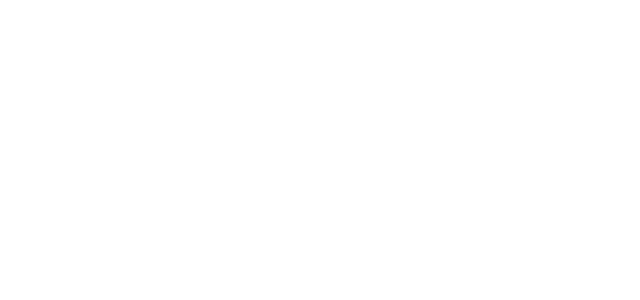
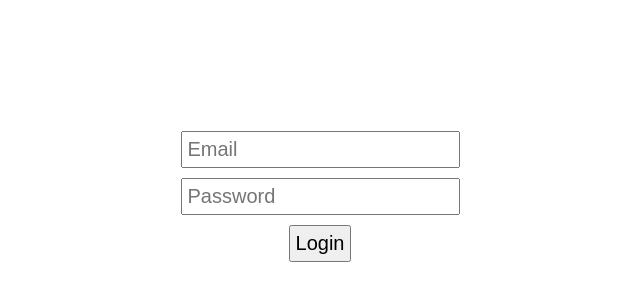
Before and after one commit to impactbyte-norberta/22-pokedex, a React (Create React App) app: page / in a window 1280 px wide. Shown: the part 54-354 px from the top of the page, without its empty margins (320-960 px from the left). Built offline with nearby package versions, Linux system fonts and the light colour scheme.

Commit message:
edit url

```diff
--- a/src/App.js
+++ b/src/App.js
@@ -11,7 +11,7 @@
     return (
         <Router>
             <Switch>
-                <Route exact path="/login">
+                <Route exact path="/">
                     <Login />
                 </Route>
 
--- a/src/pages/Pokemons/Pokemons.js
+++ b/src/pages/Pokemons/Pokemons.js
@@ -24,7 +24,7 @@
     const [pokemons, setPokemon] = useState({});
 
     async function fetchPokemon() {
-        let url = "https://pokeapi.co/api/v2/pokemon";
+        let url = "https://pokeapi.co/api/v2/pokemon?offset=40&limit=100";
 
         let response = await fetch(url);
         let results = await response.json();
@@ -38,6 +38,7 @@
         // disable-next-line
     }, []);
 
+    console.log(pokemons.results);
     return (
         <div>
             <CardList>
@@ -47,7 +48,7 @@
 
                         return (
                             <Card key={id}>
-                                <Link to={`/pokemon/${id}`}>
+                                <Link to={`/pokemons/${pokemon.name}`}>
                                     <img
                                         src={`https://raw.githubusercontent.com/PokeAPI/sprites/master/sprites/pokemon/shiny/${id}.png`}
                                         alt="pokeimage"
```
